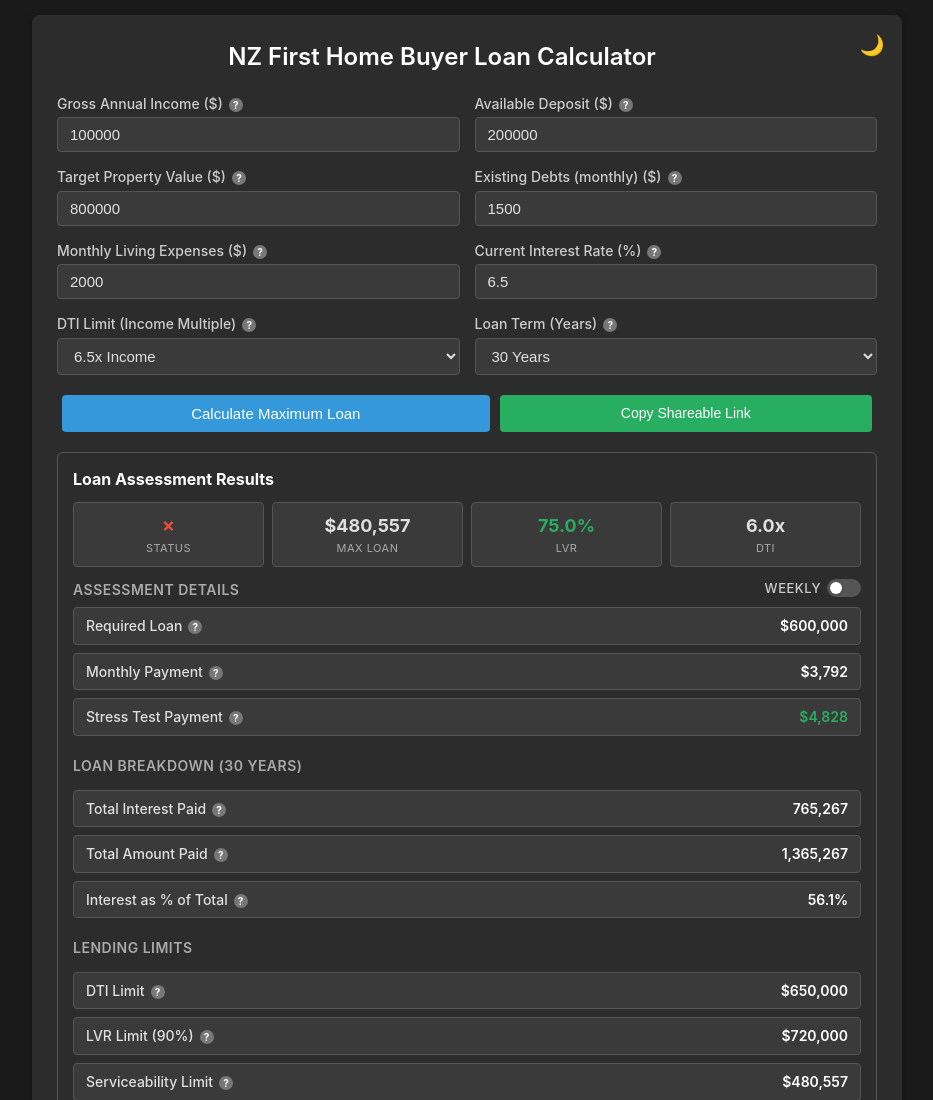
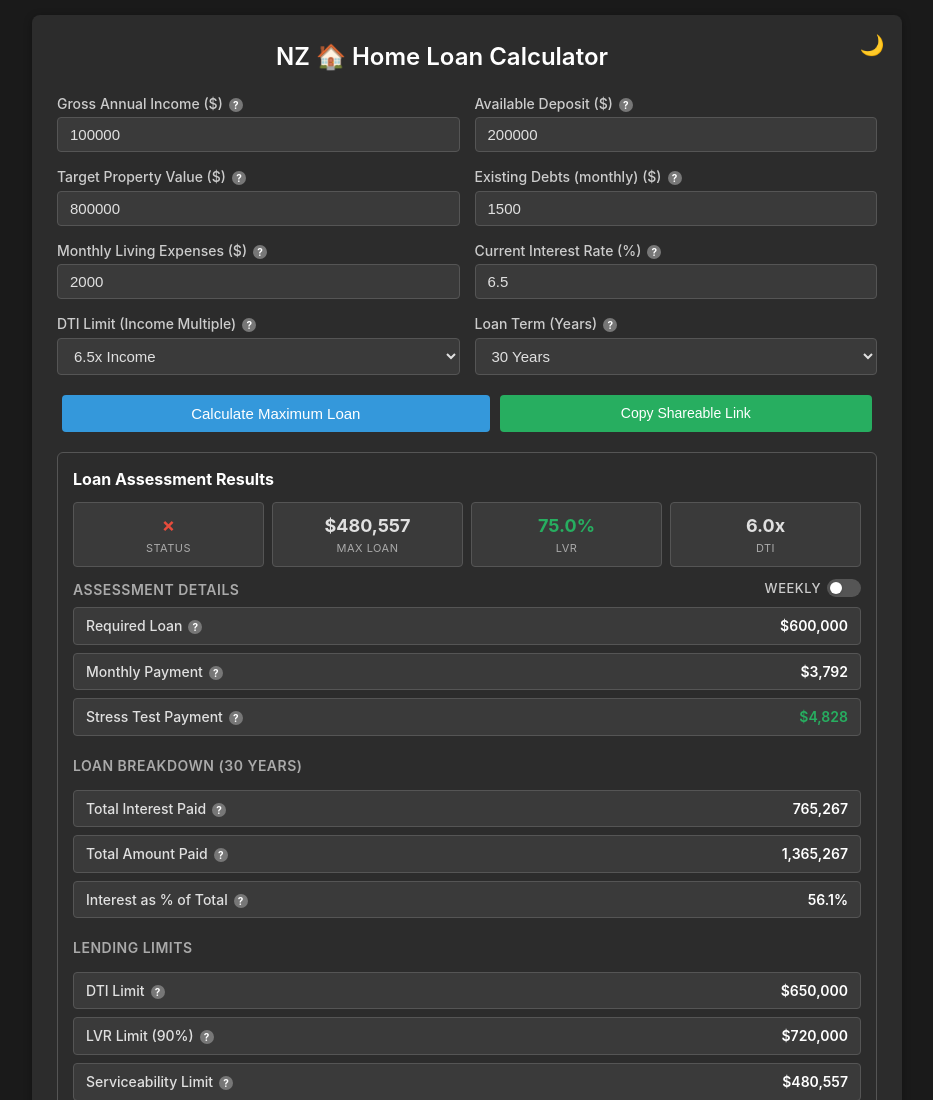
Before and after one commit to altan-me/NZ-First-Home-Buyer-Loan-Calculator, a plain HTML site: page index.html in a window 1280 px wide. Shown: the top 1100 px of the page, without its empty margins (173-1106 px from the left). Drawn offline with nearby package versions, Linux system fonts and the light colour scheme.

Commit message:
Update index.html

```diff
--- a/index.html
+++ b/index.html
@@ -3,7 +3,7 @@
   <head>
     <meta charset="UTF-8" />
     <meta name="viewport" content="width=device-width, initial-scale=1.0" />
-    <title>NZ First Home Buyer Loan Calculator</title>
+    <title>NZ Home Loan Calculator</title>
     <style>
       * {
         box-sizing: border-box;
@@ -619,7 +619,7 @@
   </head>
   <body>
     <div class="container">
-      <h1>NZ First Home Buyer Loan Calculator</h1>
+      <h1>NZ 🏠 Home Loan Calculator</h1>
 
       <button id="theme-toggle" aria-label="Toggle dark mode">
         <span id="theme-icon">☀️</span>
```
